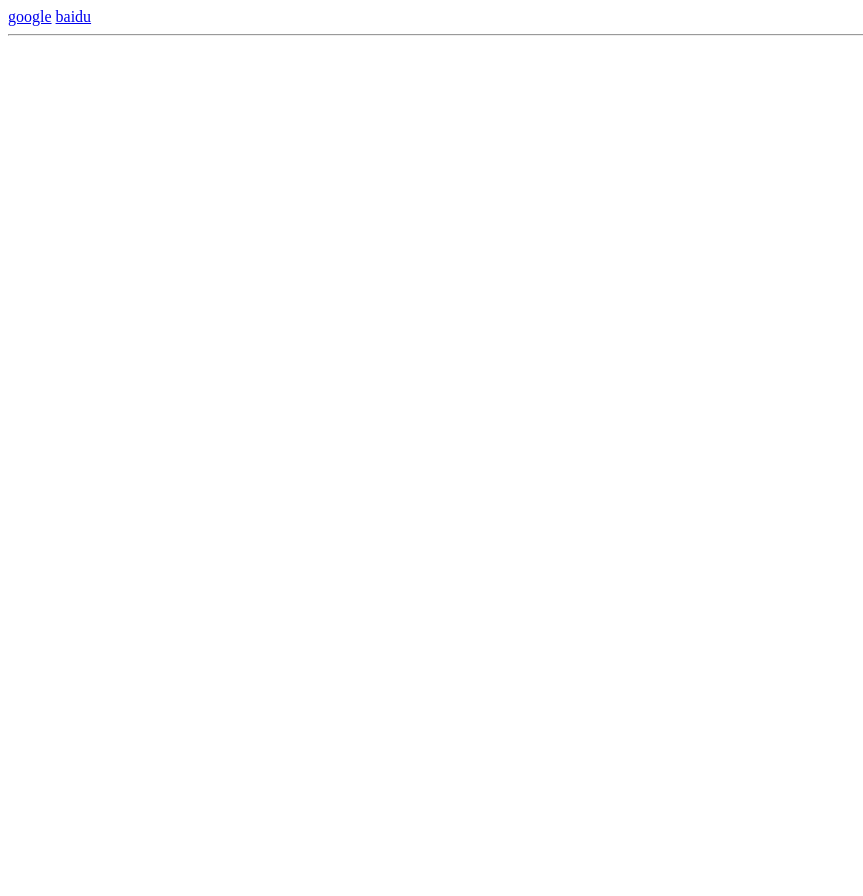
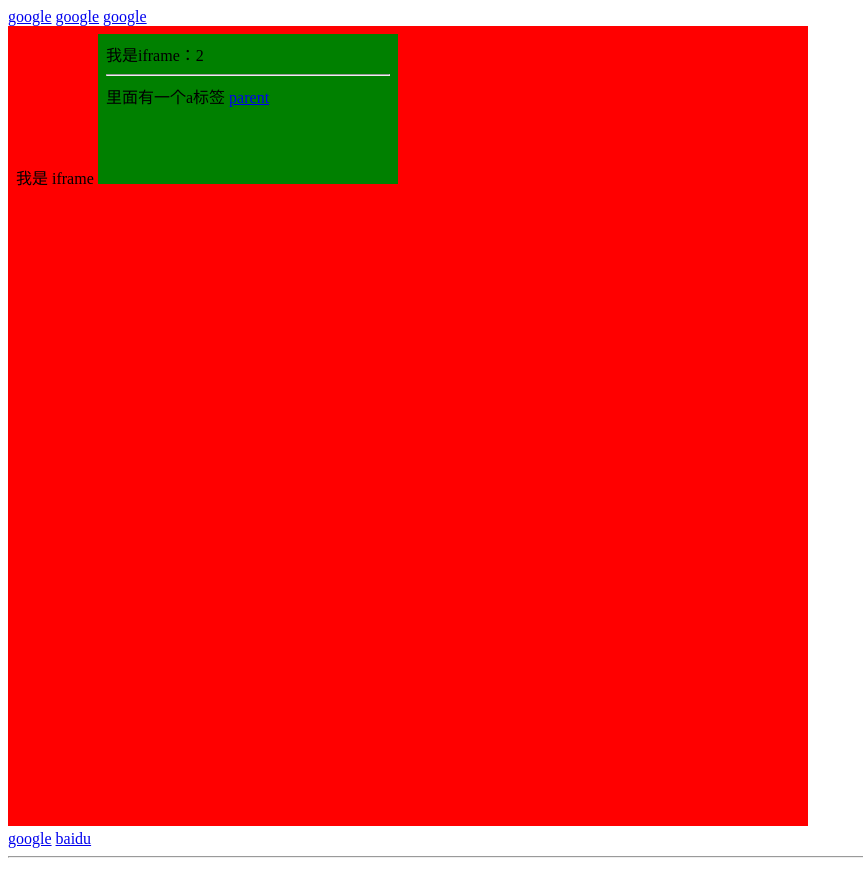
Before and after one commit to Mianxiong/html-css, a plain HTML site: page a-target.html in a window 1280 px wide. Shown: the top 896 px of the page, without its empty margins (0-863 px from the left). Before the commit the page ends 856 px from the top, so only its background shows below. Drawn offline with Linux system fonts and the light colour scheme.

Commit message:
html重点标签

```diff
--- a/a-target.html
+++ b/a-target.html
@@ -8,7 +8,7 @@
 </head>
 <body>
 
-    <!-- <a href="https://google.com" target="_blank">google</a>
+    <a href="https://google.com" target="_blank">google</a>
     <a href="https://google.com" target="_self">google</a>
     <a href="https://google.com" target="_top">google</a>
     <div>
@@ -17,7 +17,7 @@
         height="800"
         src="a-target-iframe.html"
         frameborder="0"></iframe>
-    </div> -->
+    </div>
 
     <a href="https://google.com" target="xxx">google</a>
     <!-- <a href="https://baidu.com" target="yyy">baidu</a> -->
```
